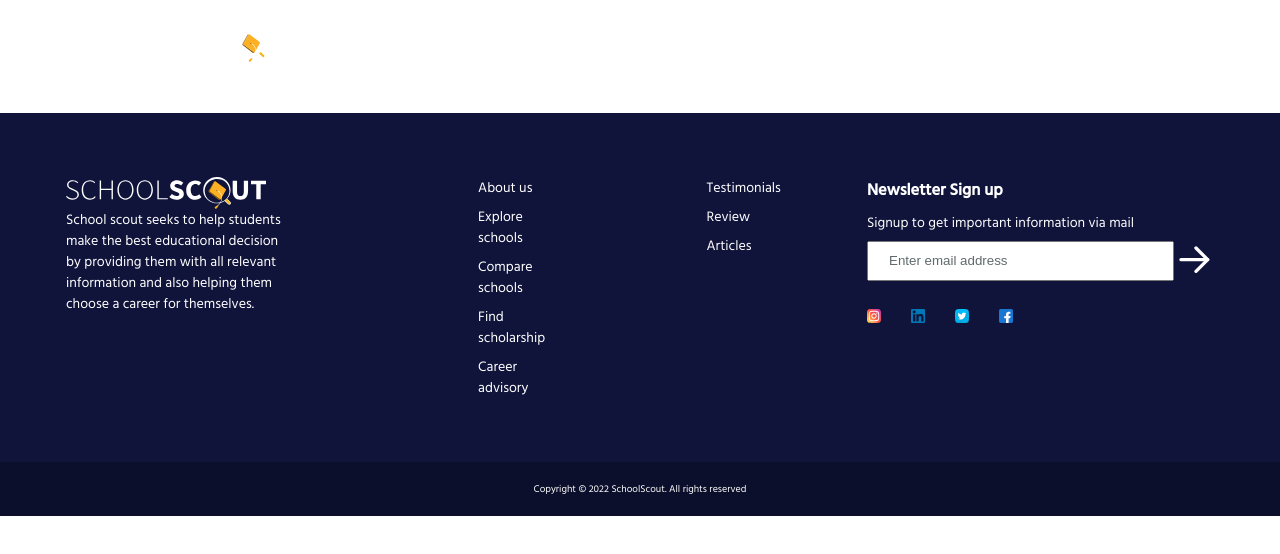
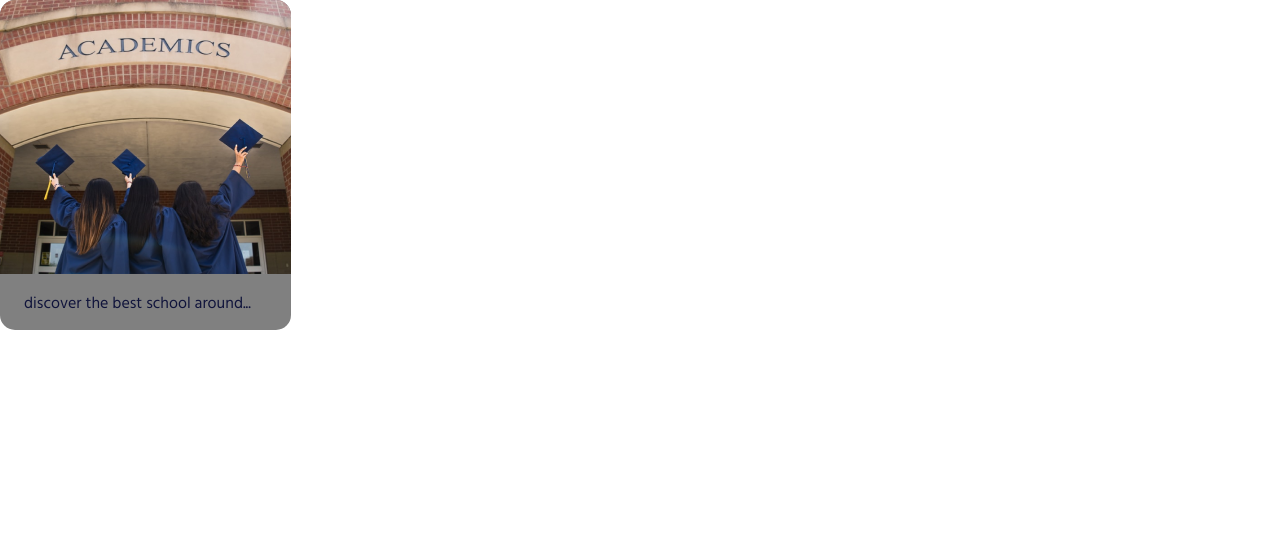
Before and after one commit to CDiala/school-finder, a React (Create React App) app in the folder client/: page / in a window 1280 px wide. Shown: the top 554 px of the page. Built offline with nearby package versions, Linux system fonts and the light colour scheme.

Commit message:
Created the side card component

```diff
--- a/client/src/App.js
+++ b/client/src/App.js
@@ -1,16 +1,18 @@
 import { BrowserRouter as Router, Route, Switch } from "react-router-dom";
 import "./App.css";
-import Header from "./components/shared/Header/Header";
-import { objLinkItems } from "./data/objLinks";
-import logo from "./images/logo.svg";
-import Footer from "./components/shared/Footer/Footer";
+import graduation from "./images/graduation.png";
+import SideCard from "./components/shared/SideCard/SideCard";
 
 function App() {
   return (
     <>
       <Router>
-        <Header itemsArray={objLinkItems} logo={logo} />
-        <Footer itemsArray={objLinkItems} />
+        <SideCard
+          path={"/"}
+          src={graduation}
+          alt={"template"}
+          caption={"discover the best school around. ti will vlo drt dsfsgf"}
+        />
       </Router>
     </>
   );
--- /dev/null
+++ b/client/src/components/shared/SideCard/SideCard.css
@@ -0,0 +1,27 @@
+.side-card-body {
+  background: grey;
+  border-radius: 15px;
+  overflow: hidden;
+  max-width: fit-content;
+}
+
+img {
+  transition: all 0.3s ease-in-out;
+}
+
+.side-card-body:hover .side-card-img img {
+  opacity: 0.8;
+  transform: scale(1.02);
+}
+
+.side-card-img {
+  display: flex;
+  justify-content: center;
+  align-items: center;
+}
+
+.side-card-title {
+  color: var(--color-main);
+  padding: 16px 24px;
+  line-height: 24px;
+}
--- /dev/null
+++ b/client/src/components/shared/SideCard/SideCard.js
@@ -0,0 +1,18 @@
+import { Link } from "react-router-dom";
+import "./SideCard.css";
+import { trimString } from "../../../utils/formatter";
+
+const SideCard = ({ path, src, alt, caption }) => {
+  return (
+    <div className="side-card-body">
+      <Link to={path}>
+        <div className="side-card-img">
+          <img src={src} alt={alt} />
+        </div>
+        <p className="side-card-title">{trimString(caption)}</p>
+      </Link>
+    </div>
+  );
+};
+
+export default SideCard;
--- /dev/null
+++ b/client/src/utils/formatter.js
@@ -0,0 +1,3 @@
+export const trimString = (str) => {
+  return str.length > 30 ? String(str).substring(0, 31) + "..." : str;
+};
```
Also changed, not shown: client/src/images/graduation.png (added).
